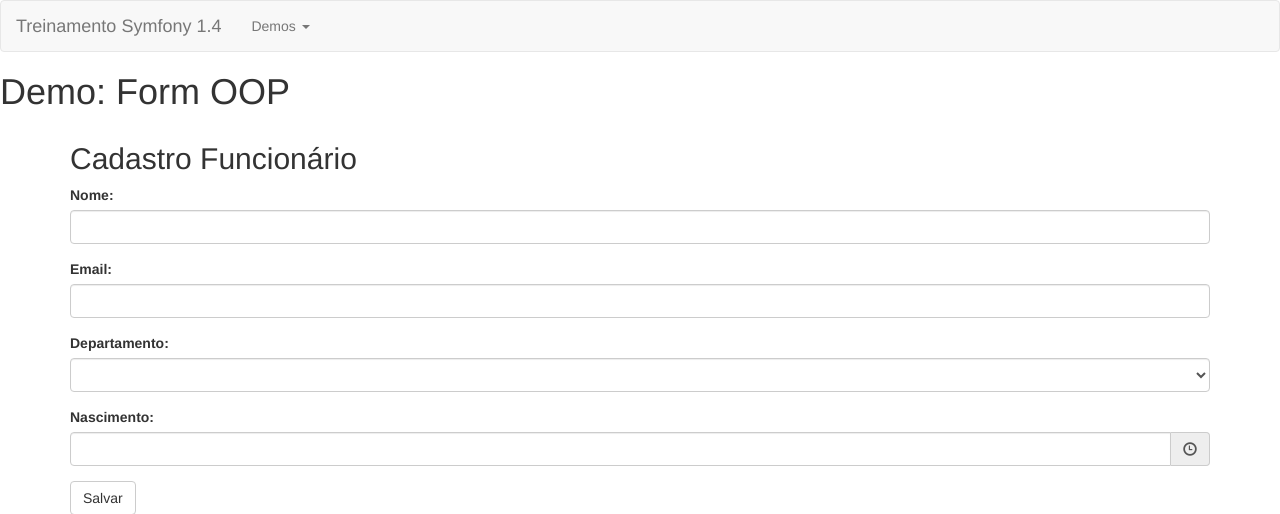
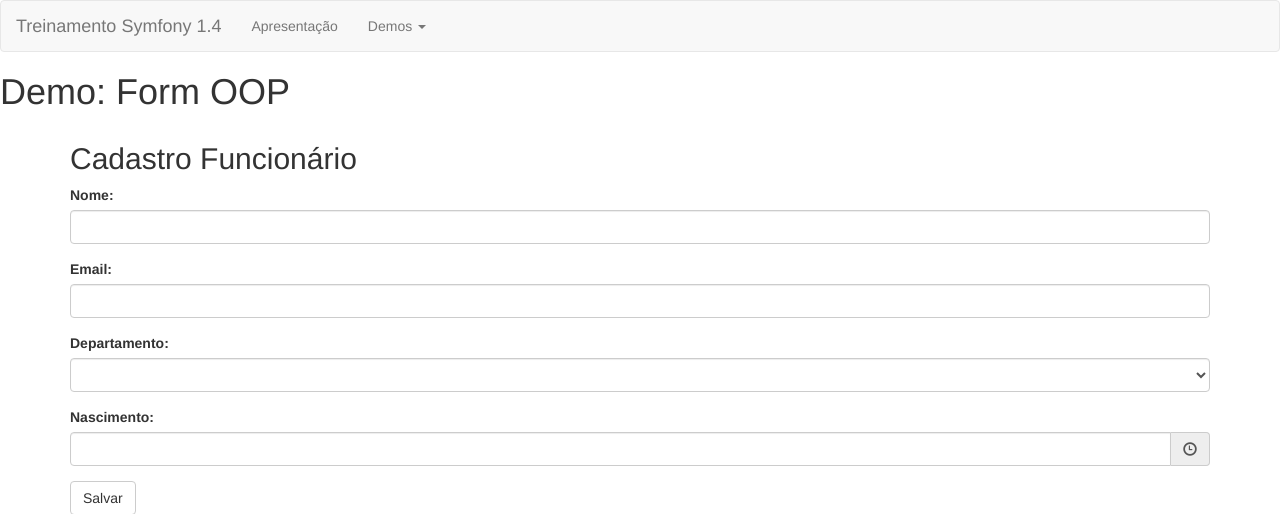
Before and after one commit to wagnerpinheiro/treinamento-symfony, a PHP site: page /demo_mvc/oop/index.php in a window 1280 px wide. Shown: the top 514 px of the page. Run offline with PHP 8.4, Linux system fonts and the light colour scheme; some libraries are stand-ins or nearby versions; some web fonts are replaced.

Commit message:
adicionado a apresentação no menu

```diff
--- a/docker-compose.yml
+++ b/docker-compose.yml
@@ -6,6 +6,7 @@ services:
       - "81:81"
     volumes:
       - ./src/:/var/src/
+      - ./README.html:/var/src/README.html
       - ./site.conf:/etc/nginx/conf.d/site.conf
     depends_on:
       - php-fpm
--- a/src/menu.php
+++ b/src/menu.php
@@ -5,7 +5,7 @@ $v = '1.4';
 
 
 $sections = array(
-	'Procedural'=>'/demo_mvc/procedural',
+  'Procedural'=>'/demo_mvc/procedural',
 	'OOP'=>'/demo_mvc/oop',
 	//'Funcional'=>'./demo_mvc/funcional',
 	'MVC'=>'/demo_mvc/mvc',
@@ -34,6 +34,7 @@ if(!$sections){
     <!-- Collect the nav links, forms, and other content for toggling -->
     <div class="collapse navbar-collapse" id="bs-example-navbar-collapse-1">
       <ul class="nav navbar-nav">
+        <li><a target="_blank" href="/README.html">Apresentação</a></li>
         <li class="dropdown">
           <a href="#" class="dropdown-toggle" data-toggle="dropdown" role="button" aria-haspopup="true" aria-expanded="false">Demos <span class="caret"></span></a>
           <ul class="dropdown-menu">
```
